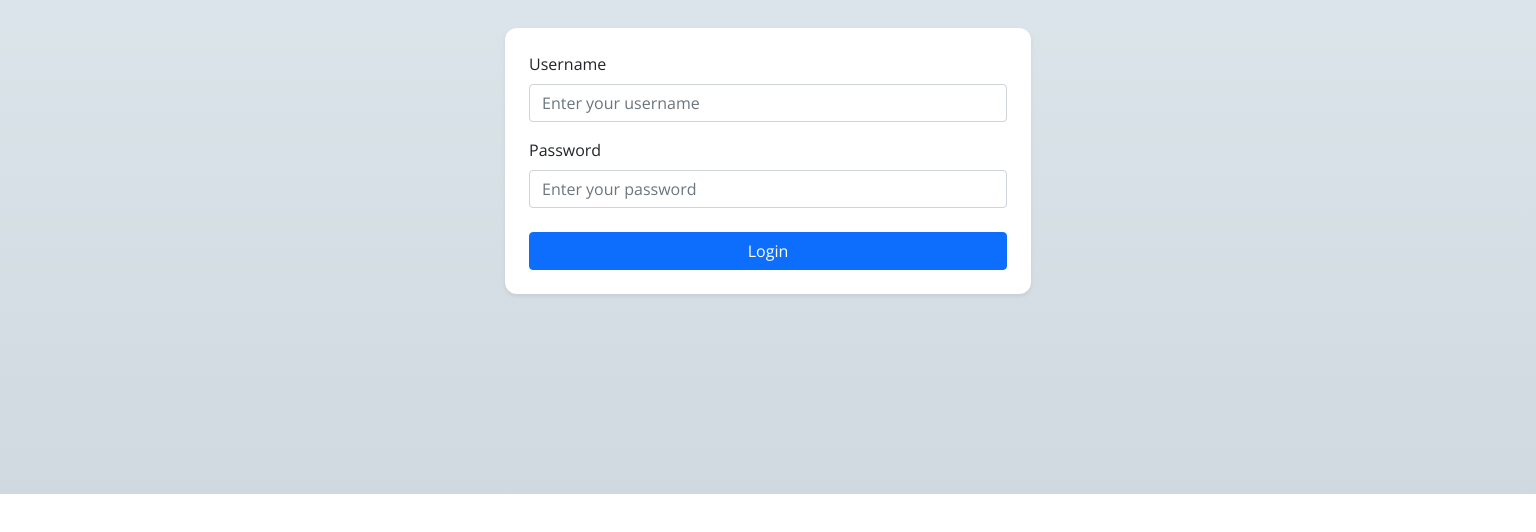
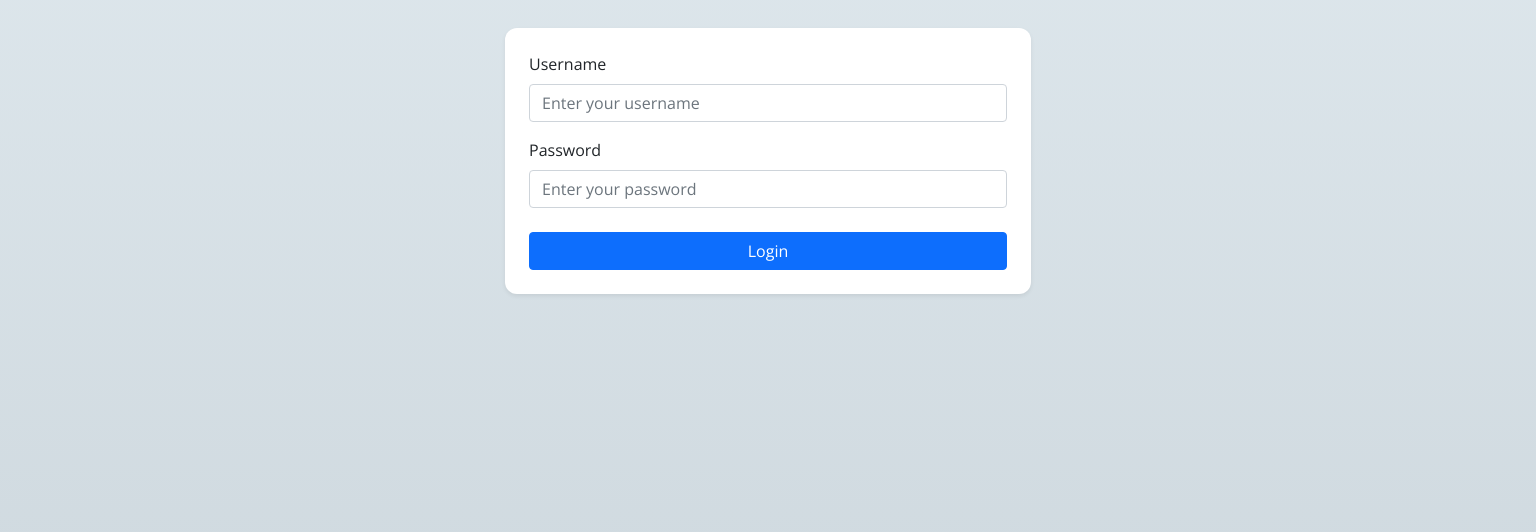
Before and after one commit to mirfangg/levensthein-login-page, a plain HTML site: page index.html in a window 1536 px wide. Shown: the part 306-838 px from the top of the page. Before the commit the page ends 800 px from the top, so only its background shows below. Drawn offline with nearby package versions, Linux system fonts and the light colour scheme.

Commit message:
Update styling

```diff
--- a/styles.css
+++ b/styles.css
@@ -1,7 +1,8 @@
+/* Desktop */
+@media (min-width: 992px) {
   .loginPage {
     background-image: linear-gradient(to top, #cfd9df 0%, #e2ebf0 100%);
     font-family: "Open Sans", sans-serif;
-  height: 100vh;
   }
 
   .loginSection {
@@ -31,3 +32,11 @@
   .companyLogo img {
     width: 320px;
   }
+}
+
+/* Highres Desktop */
+@media (min-width: 1400px) {
+  .loginPage {
+    height: 115vh;
+  }
+}
```
Lines whose indentation alone changed are shown as unchanged.
